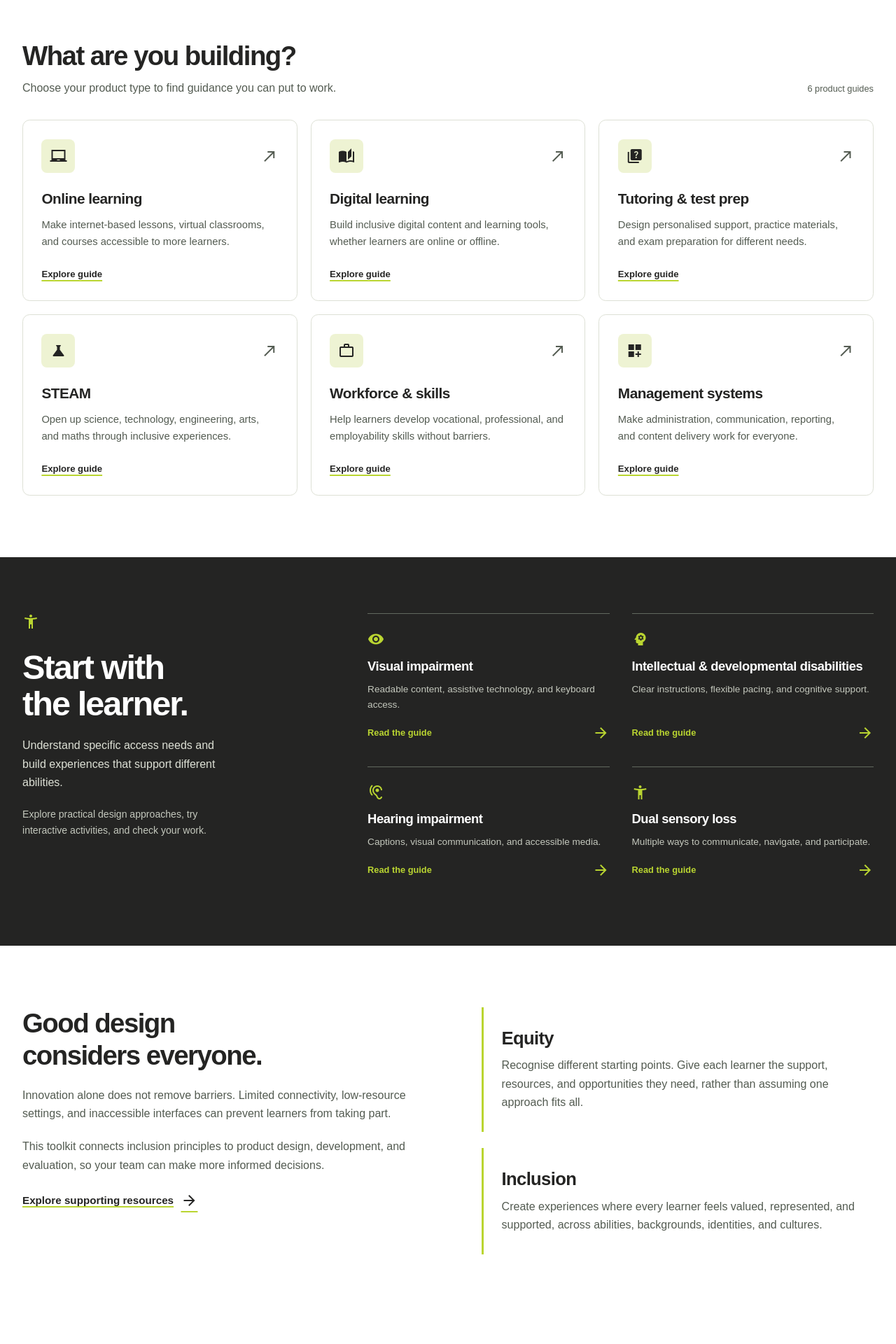
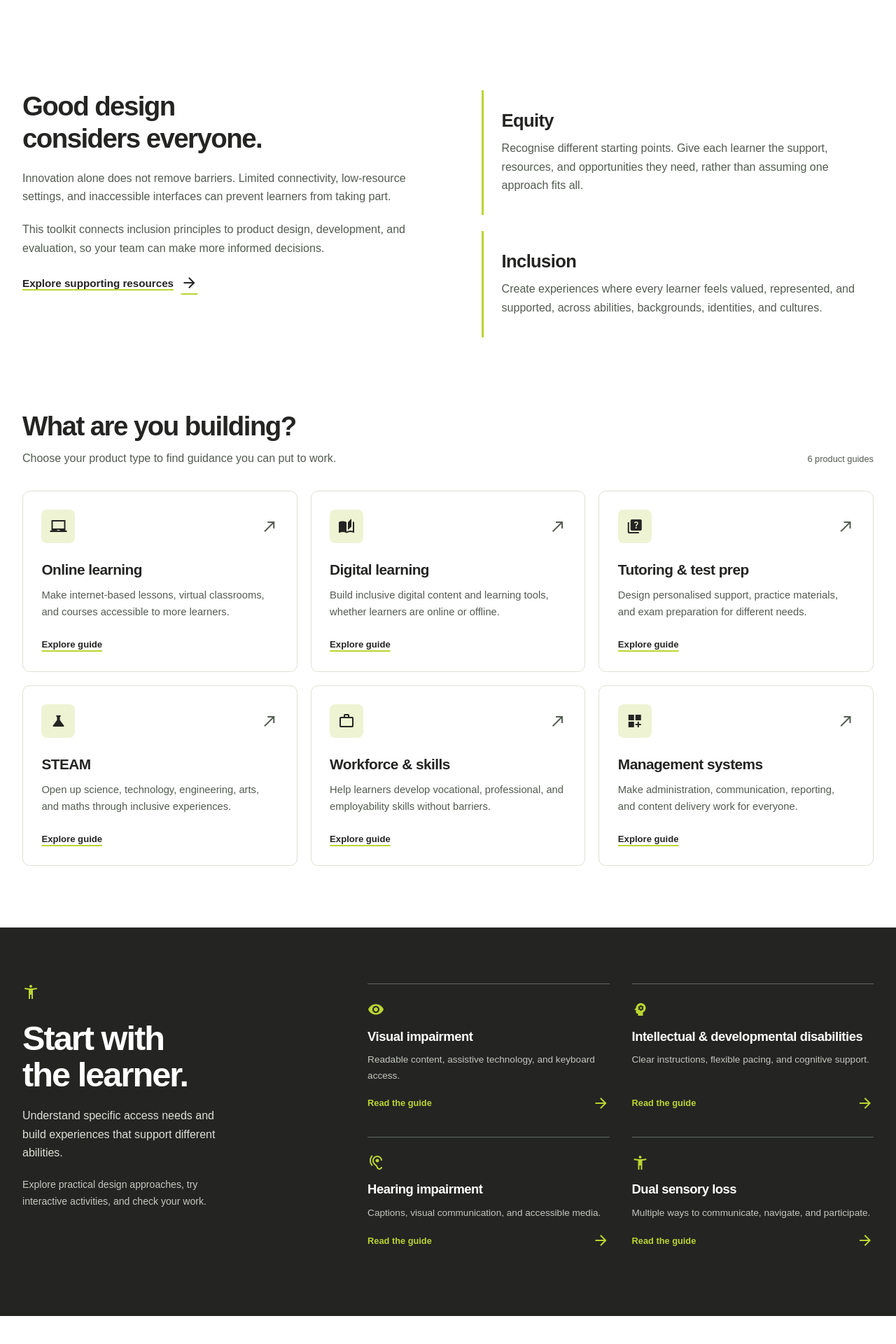
Before and after one commit to Vincent-mutwiri/Accesibility-Toolkit, a React (Vite) app: page /#/ in a window 1280 px wide. Shown: the part 740-2660 px from the top of the page at 70% size. Built offline with nearby package versions, Linux system fonts and the light colour scheme.

Commit message:
The "Good design considers everyone." section is now above the "What are you building?" section.

```diff
--- a/pages/LandingPage.tsx
+++ b/pages/LandingPage.tsx
@@ -22,6 +22,10 @@ const LandingPage: React.FC = () => <>
       <div className="hero-audience"><span className="material-icons" aria-hidden="true">groups</span><span>For educators, designers, and EdTech product teams.</span></div>
     </div><div className="hero-art"><div className="hero-pattern" aria-hidden="true" /><div className="hero-note"><span className="material-icons" aria-hidden="true">diversity_3</span><h2>Different learners.<br />Shared possibilities.</h2><p>Make room for more ways to learn.</p></div></div>
   </section>
+  <section className="foundations-section site-container" aria-labelledby="foundations-title">
+    <div className="foundations-intro"><h2 id="foundations-title">Good design considers everyone.</h2><p>Innovation alone does not remove barriers. Limited connectivity, low-resource settings, and inaccessible interfaces can prevent learners from taking part.</p><p>This toolkit connects inclusion principles to product design, development, and evaluation, so your team can make more informed decisions.</p><Link to="/resources" className="text-link">Explore supporting resources <span className="material-icons" aria-hidden="true">arrow_forward</span></Link></div>
+    <div className="foundation-definitions"><article><h3>Equity</h3><p>Recognise different starting points. Give each learner the support, resources, and opportunities they need, rather than assuming one approach fits all.</p></article><article><h3>Inclusion</h3><p>Create experiences where every learner feels valued, represented, and supported, across abilities, backgrounds, identities, and cultures.</p></article></div>
+  </section>
   <section id="product-guides" className="product-section site-container" aria-labelledby="products-title">
     <div className="section-heading"><div><h2 id="products-title">What are you building?</h2><p>Choose your product type to find guidance you can put to work.</p></div><span className="section-count">6 product guides</span></div>
     <div className="product-grid">{categories.map(cat => <Link key={cat.path} to={cat.path} className="product-card"><div className="product-card-top"><span className="guide-icon material-icons" aria-hidden="true">{cat.icon}</span><span className="material-icons card-arrow" aria-hidden="true">north_east</span></div><h3>{cat.title}</h3><p>{cat.desc}</p><span className="card-action">Explore guide</span></Link>)}</div>
@@ -30,10 +34,6 @@ const LandingPage: React.FC = () => <>
     <div className="learner-intro"><span className="material-icons learner-mark" aria-hidden="true">accessibility_new</span><h2 id="learners-title">Start with the learner.</h2><p>Understand specific access needs and build experiences that support different abilities.</p><p className="learner-context">Explore practical design approaches, try interactive activities, and check your work.</p></div>
     <div className="learner-grid">{learnerGuides.map(guide => <Link key={guide.path} to={guide.path} className="learner-card"><span className="material-icons" aria-hidden="true">{guide.icon}</span><h3>{guide.title}</h3><p>{guide.desc}</p><span className="learner-action">Read the guide <span className="material-icons" aria-hidden="true">arrow_forward</span></span></Link>)}</div>
   </div></section>
-  <section className="foundations-section site-container" aria-labelledby="foundations-title">
-    <div className="foundations-intro"><h2 id="foundations-title">Good design considers everyone.</h2><p>Innovation alone does not remove barriers. Limited connectivity, low-resource settings, and inaccessible interfaces can prevent learners from taking part.</p><p>This toolkit connects inclusion principles to product design, development, and evaluation, so your team can make more informed decisions.</p><Link to="/resources" className="text-link">Explore supporting resources <span className="material-icons" aria-hidden="true">arrow_forward</span></Link></div>
-    <div className="foundation-definitions"><article><h3>Equity</h3><p>Recognise different starting points. Give each learner the support, resources, and opportunities they need, rather than assuming one approach fits all.</p></article><article><h3>Inclusion</h3><p>Create experiences where every learner feels valued, represented, and supported, across abilities, backgrounds, identities, and cultures.</p></article></div>
-  </section>
   <section className="audience-section site-container" aria-labelledby="audience-title"><div><h2 id="audience-title">Built for teams shaping education.</h2><p>Bring an inclusion perspective to every stage of your work.</p></div><ul>{['Learning engineers', 'Instructional designers', 'EdTech developers', 'Product managers', 'Educators', 'Curriculum specialists'].map(role => <li key={role}><span className="material-icons" aria-hidden="true">check</span>{role}</li>)}</ul></section>
   <section className="feedback-band"><div className="site-container feedback-band-inner"><div><h2>A better toolkit starts with your experience.</h2><p>Tell us what worked, what is missing, and what would help your team.</p></div><Link to="/feedback" className="brand-button brand-button-dark">Share your feedback <span className="material-icons" aria-hidden="true">arrow_forward</span></Link></div></section>
 </>;
```
